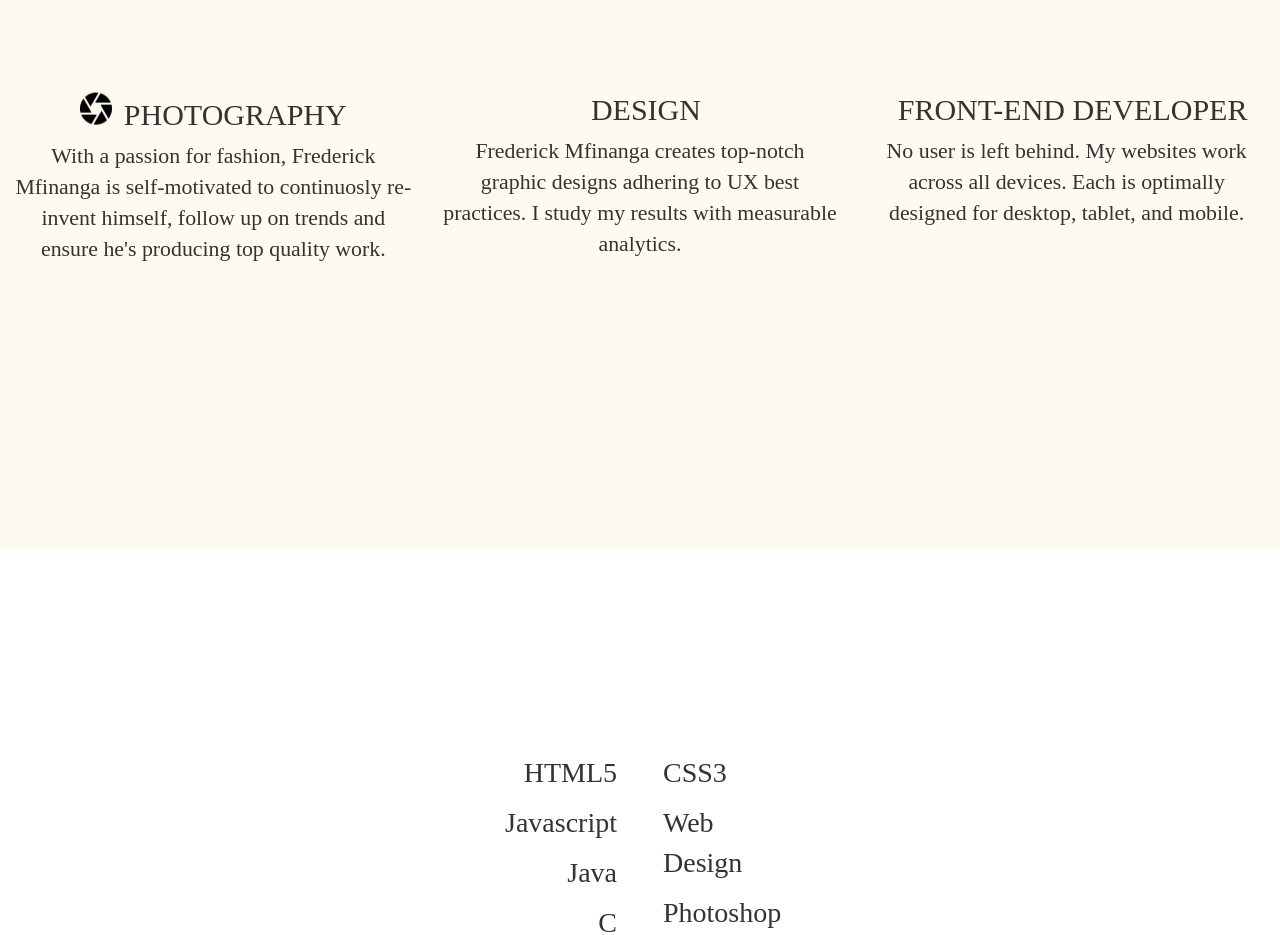
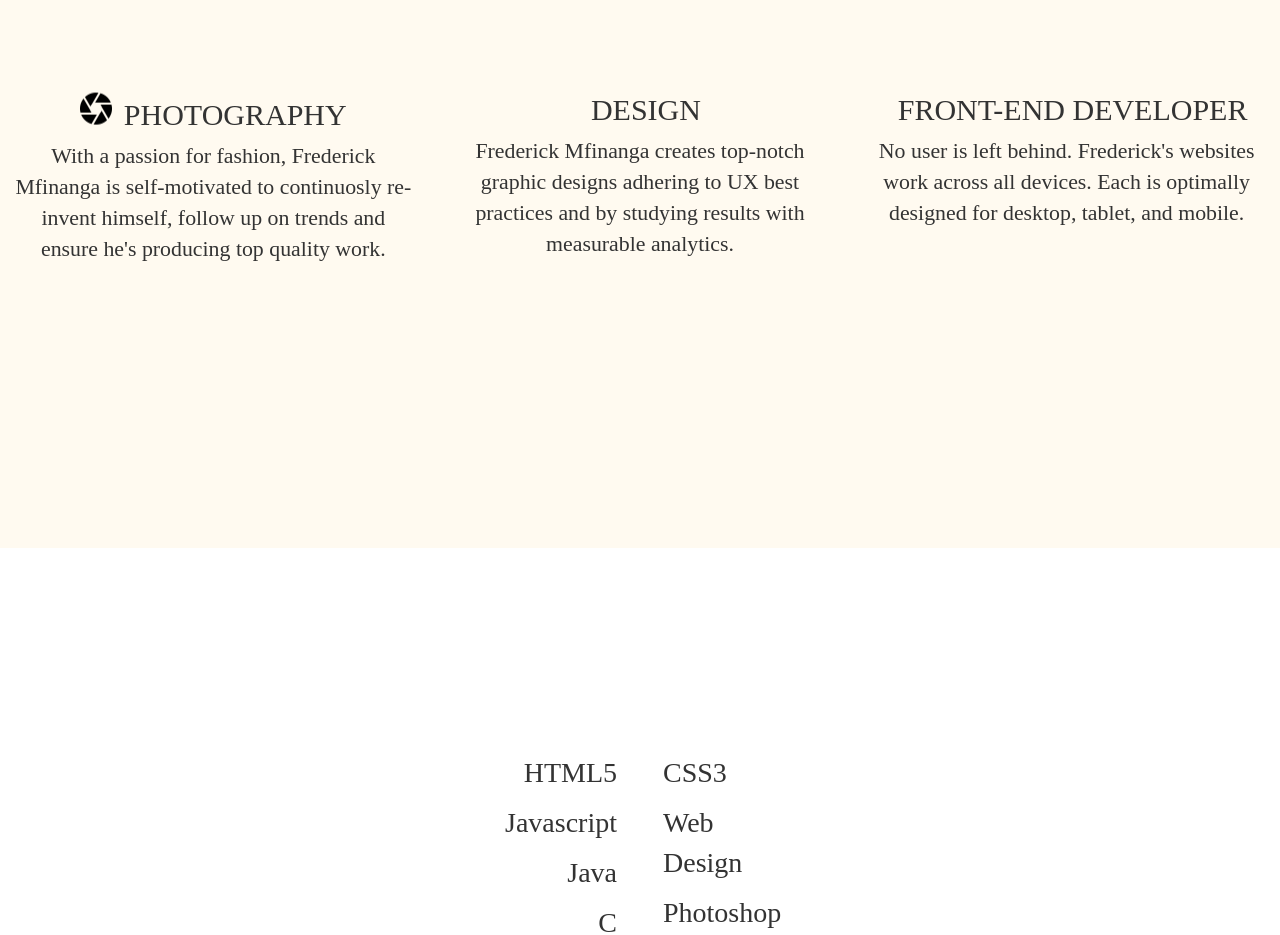
Before and after one commit to FJMVA/FJMVA-Website-Third-Attempt, a plain HTML site: page index.html in a window 1280 px wide. Shown: the part 1000-1935 px from the top of the page. Drawn offline with nearby package versions, Linux system fonts and the light colour scheme; a web font is replaced by a local one.

Commit message:
Changed what-i-do info

```diff
--- a/index.html
+++ b/index.html
@@ -94,11 +94,11 @@
 					</div>
 					<div class="col-md-4 what-i-do text-center">
 						<h2 class="graphics">DESIGN</h2>
-						<p>Frederick Mfinanga creates top-notch graphic designs adhering to UX best practices. I study my results with measurable analytics.</p>
+						<p>Frederick Mfinanga creates top-notch graphic designs adhering to UX best practices and by studying results with measurable analytics.</p>
 					</div>
 					<div class="col-md-4 what-i-do text-center">
 						<h2 class="develop">FRONT-END DEVELOPER</h2>
-						<p>No user is left behind. My websites work across all devices. Each is optimally designed for desktop, tablet, and mobile.</p>
+						<p>No user is left behind. Frederick's websites work across all devices. Each is optimally designed for desktop, tablet, and mobile.</p>
 					</div>
 				</div>
 
```
